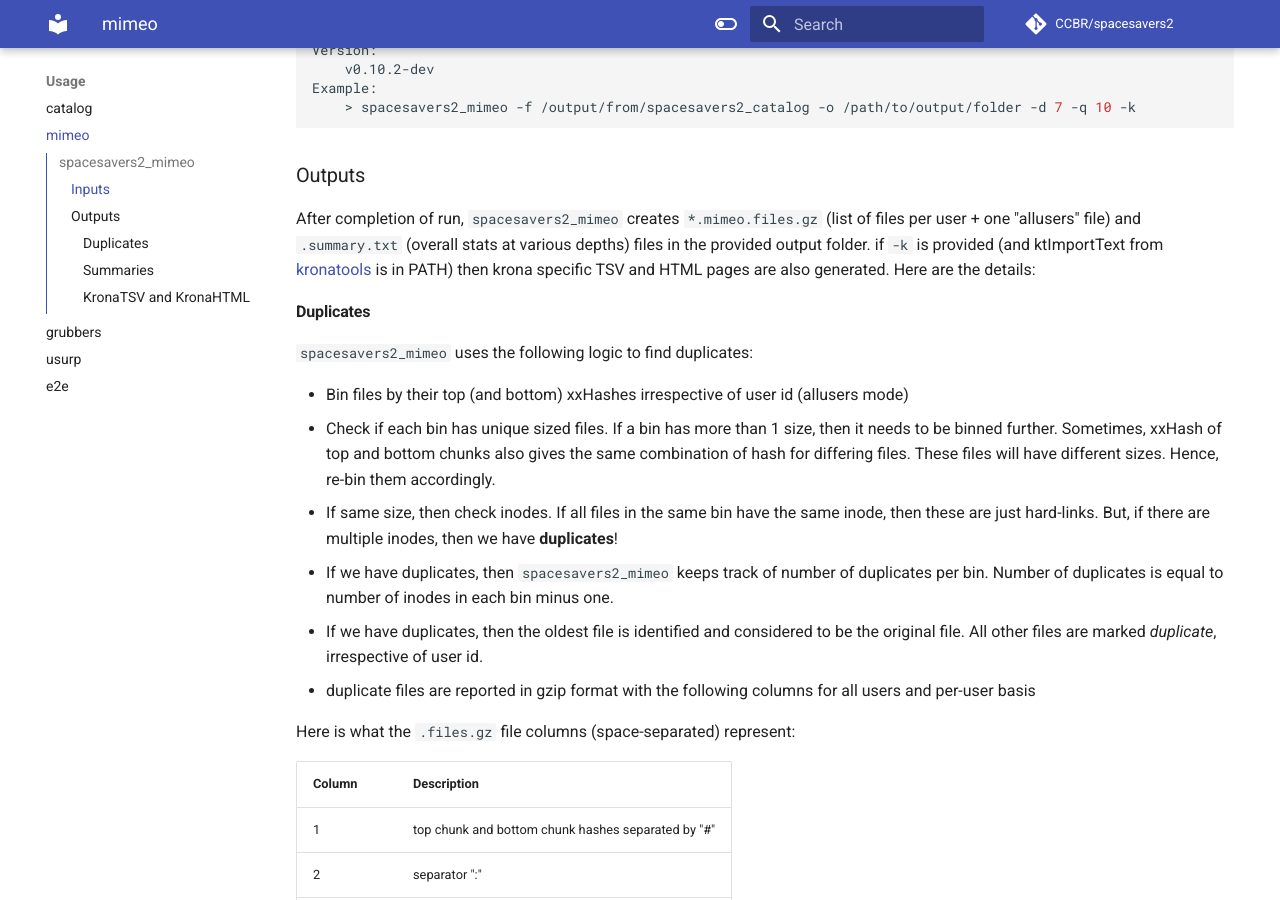
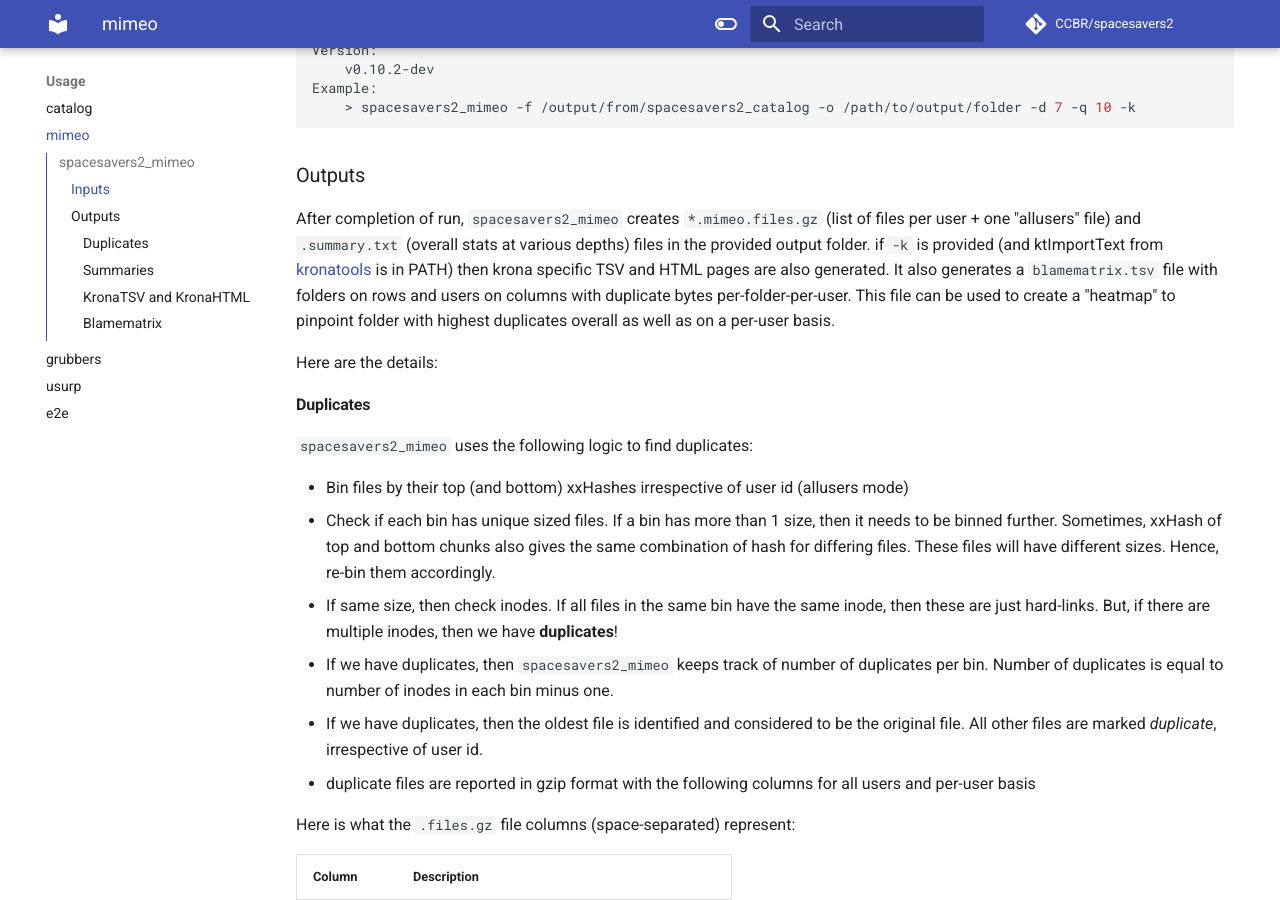
Before and after one commit to abcsFrederick/spacesavers2, an MkDocs documentation site: the page built from docs/mimeo.md, in a window 1280 px wide and 900 px high, scrolled down 1125 px. Built offline with MkDocs 1.6.1 and Material for MkDocs 9.7.7, drawn with Linux system fonts in a browser that asks for light colours; comment, search, counter and statistics services are not loaded; the version menu is left out; some of the changed text lies outside the part shown.

```diff
--- a/docs/mimeo.md
+++ b/docs/mimeo.md
@@ -46,7 +46,9 @@
 
 ### Outputs
 
-After completion of run, `spacesavers2_mimeo` creates `*.mimeo.files.gz` (list of files per user + one "allusers" file) and `.summary.txt` (overall stats at various depths) files in the provided output folder. if `-k` is provided (and ktImportText from [kronatools](https://github.com/marbl/Krona/wiki/KronaTools) is in PATH) then krona specific TSV and HTML pages are also generated. Here are the details:
+After completion of run, `spacesavers2_mimeo` creates `*.mimeo.files.gz` (list of files per user + one "allusers" file) and `.summary.txt` (overall stats at various depths) files in the provided output folder. if `-k` is provided (and ktImportText from [kronatools](https://github.com/marbl/Krona/wiki/KronaTools) is in PATH) then krona specific TSV and HTML pages are also generated. It also generates a `blamematrix.tsv` file with folders on rows and users on columns with duplicate bytes per-folder-per-user. This file can be used to create a "heatmap" to pinpoint folder with highest duplicates overall as well as on a per-user basis.
+
+Here are the details:
 
 #### Duplicates
 
@@ -101,3 +103,9 @@
 
 - KronaTSV is tab-delimited with first column showing the number of duplicate bytes and every subsequent column giving the folder depths.
 - ktImportText is then used to convert the KronaTSV to KronaHTML which can be shared easily and only needs a HTML5 supporting browser for viewing.
+
+#### Blamematrix
+
+- rows are folders as 1 level deeper than the "mindepth"
+- columns are all individual usernames, plus an "allusers" column
+- only duplicate-bytes are reported
```
Also changed, not shown: 1 other file.
